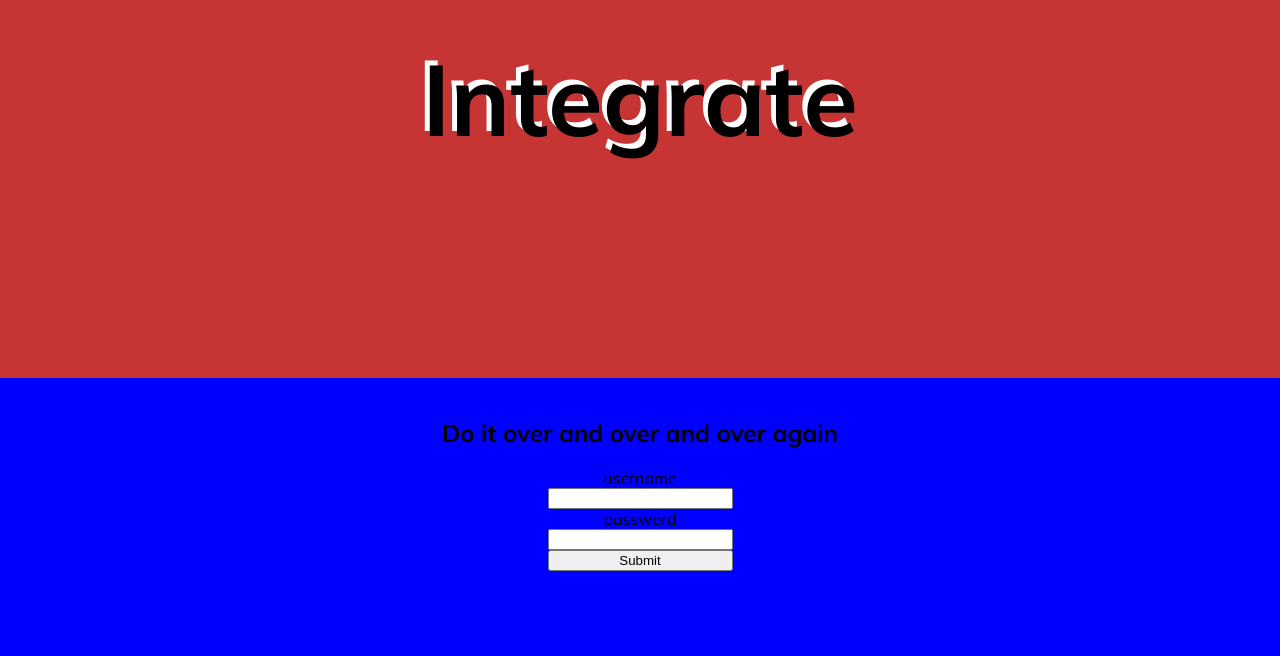
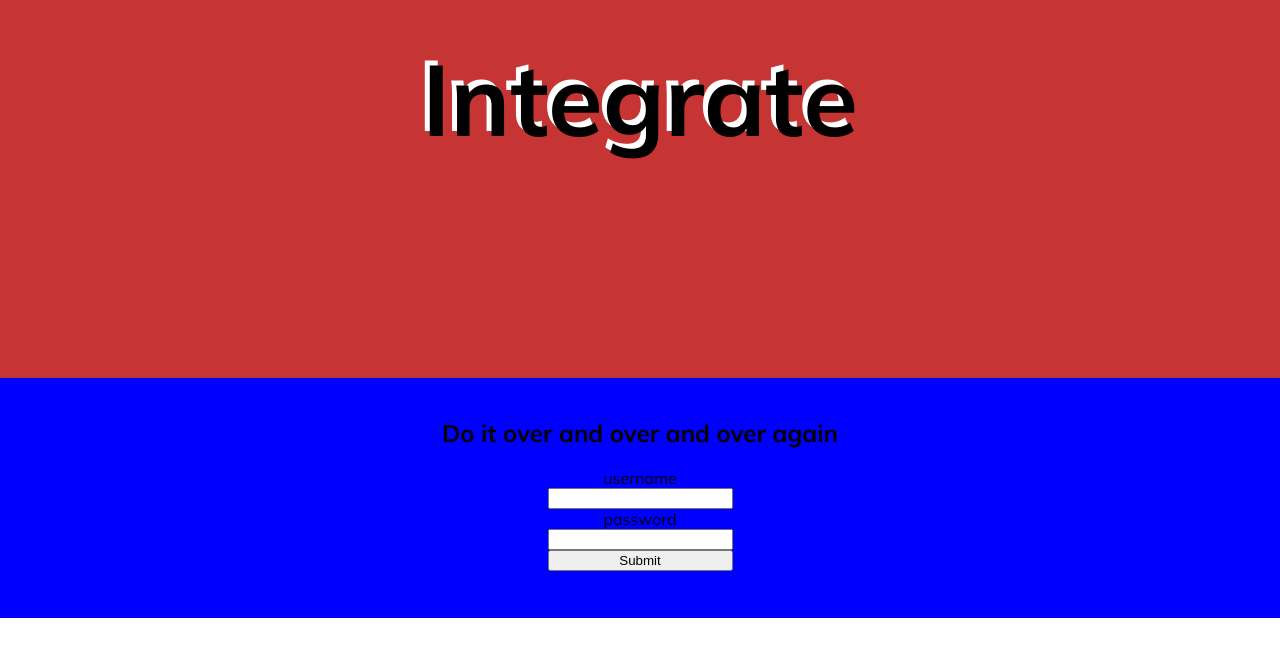
Before and after one commit to ellismckenzielee/habit_tracker, a React (Create React App) app in the folder habit_frontend/: page / in a window 1280 px wide. Shown: the part 182-838 px from the top of the page. After the commit the page ends 800 px from the top, so only its background shows below. Built offline with nearby package versions, Linux system fonts and the light colour scheme.

Commit message:
add custom font and global styling to index.css

```diff
--- a/habit_frontend/src/index.css
+++ b/habit_frontend/src/index.css
@@ -1,7 +1,11 @@
 @import url("https://fonts.googleapis.com/css2?family=Mulish:wght@200;300;400;500;600;700;800;900&display=swap");
+* {
+  box-sizing: border-box;
+
+}
 body {
   margin: 0;
-  font-family: 'Mulish', sans-serif;
+  font-family: "Mulish", sans-serif;
   -webkit-font-smoothing: antialiased;
   -moz-osx-font-smoothing: grayscale;
 }
```
